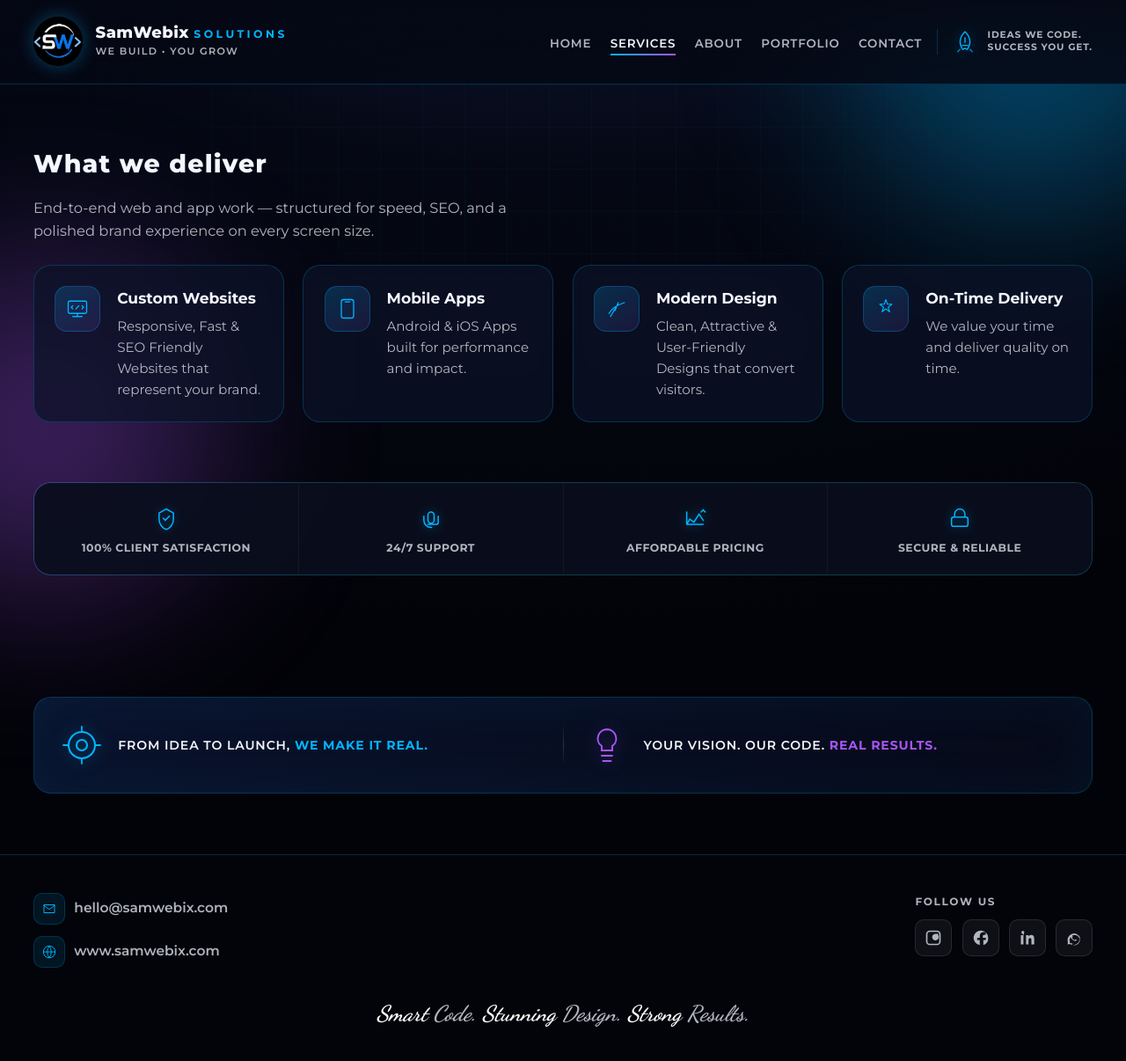
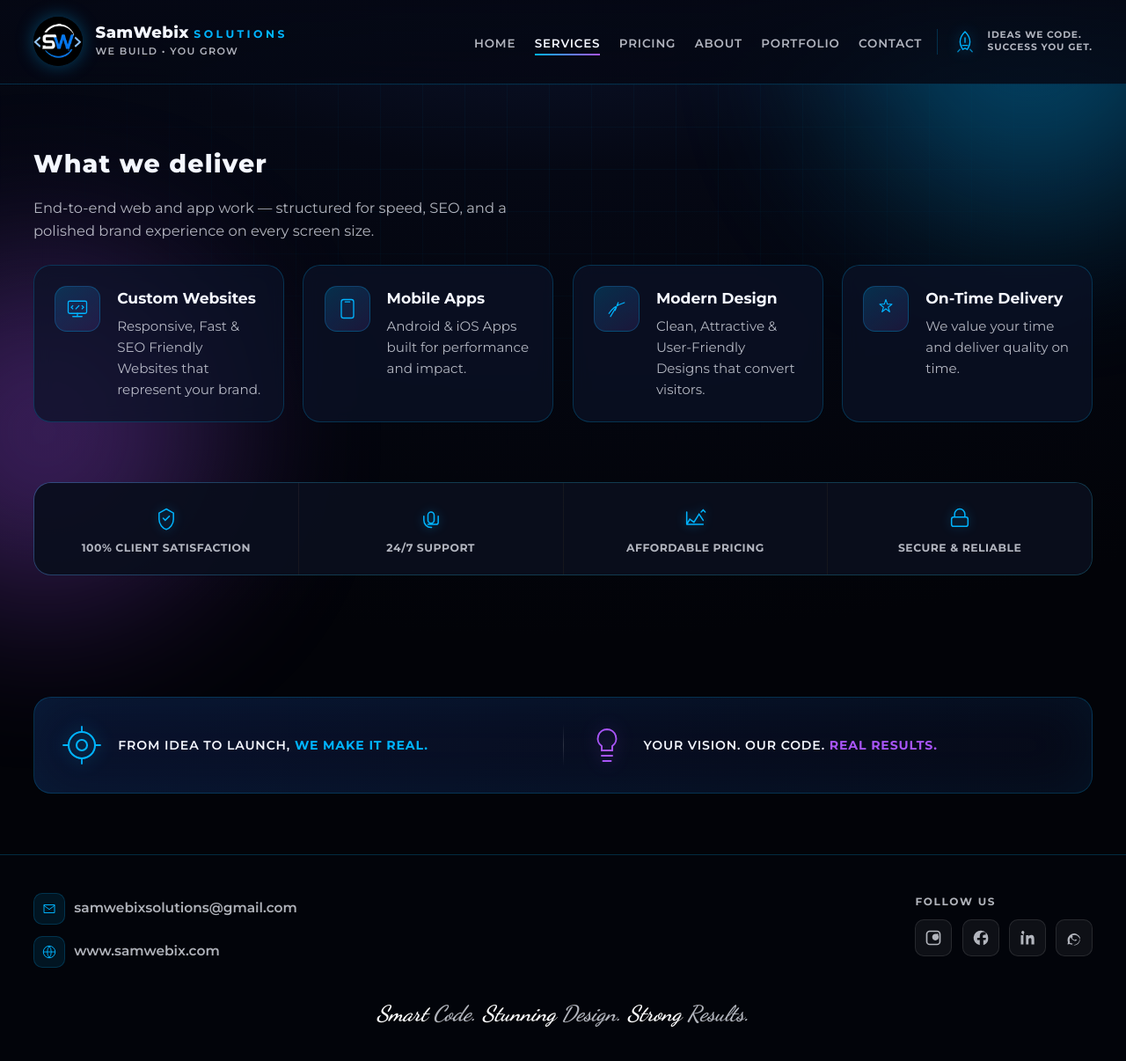
Before and after one commit to samuelanand1/samwebix, a plain HTML site: page services.html in a window 1280 px wide. Shown: the whole page at 88% size. Drawn offline with Linux system fonts and the light colour scheme.

Commit message:
Update services.html

```diff
--- a/services.html
+++ b/services.html
@@ -41,6 +41,7 @@
           <ul class="nav-list">
             <li><a href="index.html">Home</a></li>
             <li><a href="services.html" aria-current="page">Services</a></li>
+            <li><a href="pricing.html">Pricing</a></li>
             <li><a href="about.html">About</a></li>
             <li><a href="portfolio.html">Portfolio</a></li>
             <li><a href="contact.html">Contact</a></li>
@@ -207,7 +208,7 @@
         <div class="footer__contact">
           <a
             class="footer__link"
-            href="mailto:hello@samwebix.com?subject=Website%20inquiry%20%E2%80%93%20SamWebix%20Solutions&amp;body=Hello%20SamWebix%20Solutions%2C%0A%0AI'm%20writing%20via%20your%20website%20and%20would%20like%20to%20discuss%20a%20potential%20project%20(website%2C%20app%2C%20or%20design).%20Please%20reply%20at%20your%20convenience%20with%20next%20steps%20or%20available%20times%20for%20a%20brief%20call.%0A%0AThank%20you%2C"
+            href="mailto:samwebixsolutions@gmail.com?subject=Website%20inquiry%20%E2%80%93%20SamWebix%20Solutions&amp;body=Hello%20SamWebix%20Solutions%2C%0A%0AI'm%20writing%20via%20your%20website%20and%20would%20like%20to%20discuss%20a%20potential%20project%20(website%2C%20app%2C%20or%20design).%20Please%20reply%20at%20your%20convenience%20with%20next%20steps%20or%20available%20times%20for%20a%20brief%20call.%0A%0AThank%20you%2C"
           >
             <span class="footer__link-icon" aria-hidden="true">
               <svg viewBox="0 0 24 24" fill="none">
@@ -215,7 +216,7 @@
                 <path d="M4 7l8 6 8-6" stroke="currentColor" stroke-width="1.3" stroke-linecap="round" />
               </svg>
             </span>
-            hello@samwebix.com
+            samwebixsolutions@gmail.com
           </a>
           <a class="footer__link" href="https://www.samwebix.com/" target="_blank" rel="noopener noreferrer">
             <span class="footer__link-icon" aria-hidden="true">
```
